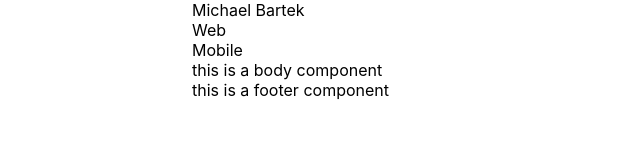
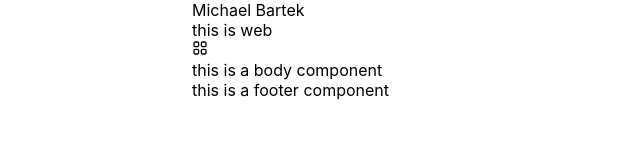
Before and after one commit to Hoybaby/React-Portfolio, a React (Create React App) app: page / in a window 1280 px wide. Shown: the top 160 px of the page, without its empty margins (0-640 px from the left). Built offline with nearby package versions, Linux system fonts and the light colour scheme.

Commit message:
installed the react-icon package and make the icon clicable with a function with a state function to toggle

```diff
--- a/package.json
+++ b/package.json
@@ -8,6 +8,7 @@
     "@testing-library/user-event": "^12.8.3",
     "react": "^17.0.2",
     "react-dom": "^17.0.2",
+    "react-icons": "^4.3.1",
     "react-scripts": "4.0.3",
     "web-vitals": "^1.1.2"
   },
--- a/src/components/Header/Header.jsx
+++ b/src/components/Header/Header.jsx
@@ -1,8 +1,16 @@
-import React from 'react'
+import React, {useState} from 'react'
 
 import './Header.css'
+import Mobile from './Mobile/Mobile'
+import Web from './Web/Web'
+
+import {GrAppsRounded} from 'react-icons/gr';
 
 function Header() {
+
+    const [ isOpen, setIsOpen] = useState(false);
+
+
     return (
         <div className="header">
             <div className="logo">
@@ -10,11 +18,15 @@ function Header() {
             </div>
             <div className="menu">
                 <div className="web-menu">
-                    Web
+                    <Web/>
+
                 </div>
                 <div className="mobile-menu">
-                    Mobile
+                    {/* this will make the the icon clickable and open the mobile sidebar */}
+                    <GrAppsRounded onClick={() => setIsOpen(!isOpen)}/>
                 </div>
+                {/* when is open is true, the sidebar will be open */}
+                {isOpen && <Mobile/>}
             </div>
 
         </div>
--- a/src/components/Header/Mobile/Mobile.jsx
+++ b/src/components/Header/Mobile/Mobile.jsx
@@ -3,7 +3,7 @@ import React from 'react'
 function Mobile() {
     return (
         <div>
-
+            this is mobile
         </div>
     )
 }
--- a/src/components/Header/Web/Web.jsx
+++ b/src/components/Header/Web/Web.jsx
@@ -3,7 +3,7 @@ import React from 'react'
 function Web() {
     return (
         <div>
-
+            this is web
         </div>
     )
 }
```
Also changed, not shown: 1 other file (tests, documents, lock files or other folders).
